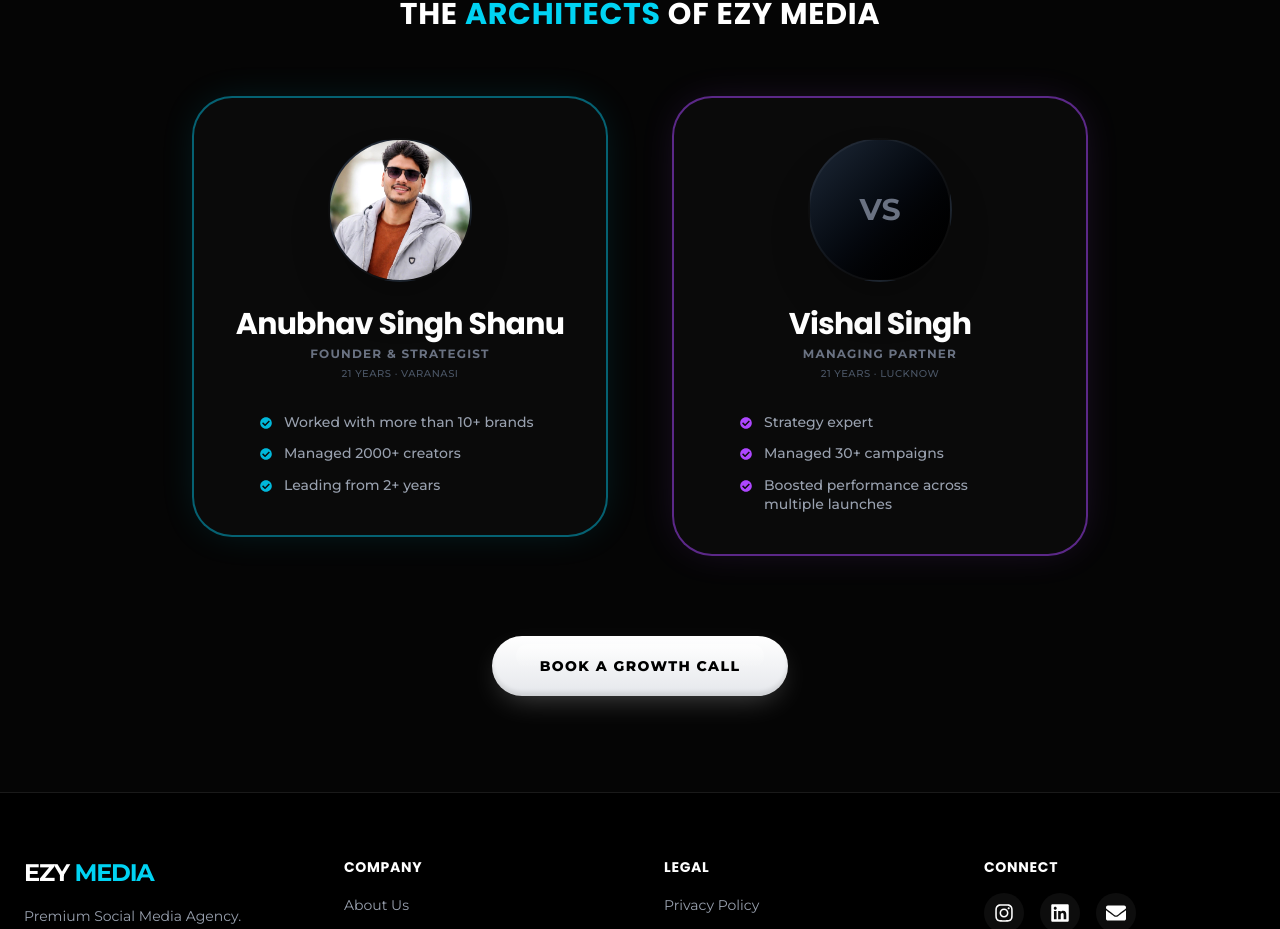
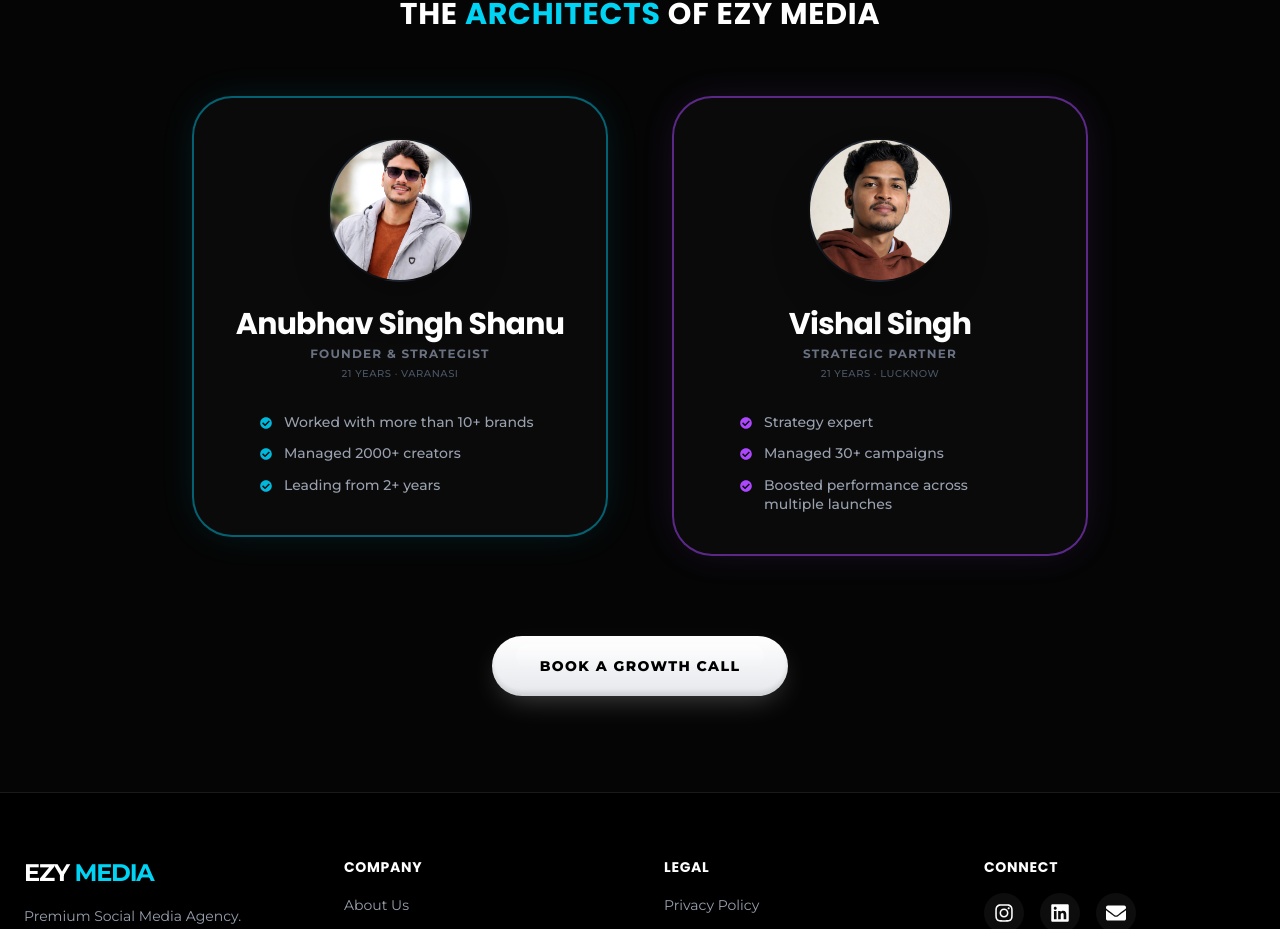
Before and after one commit to Anubhavsinghshanu/EZY-Media-Web, a Next.js app: page / in a window 1280 px wide. Shown: the part 9391-10320 px from the top of the page. Built offline with nearby package versions, Linux system fonts and the light colour scheme.

Commit message:
Update Vishal Singh to Strategic Partner with new profile image

```diff
--- a/src/components/Leadership.tsx
+++ b/src/components/Leadership.tsx
@@ -21,10 +21,10 @@
     },
     {
         name: "Vishal Singh",
-        role: "Managing Partner",
+        role: "Strategic Partner",
         meta: "21 Years · Lucknow",
-        initials: "VS",
-        type: "initials",
+        image: "/assets/partner_vishal.jpg",
+        type: "image",
         borderColor: "border-purple-500/50",
         shadowColor: "shadow-[0_0_40px_-10px_rgba(168,85,247,0.2)]",
         points: [
@@ -60,7 +60,6 @@
                             {/* Profile Visual */}
                             <div className="mb-6 shrink-0 relative">
                                 <div className="w-32 h-32 md:w-36 md:h-36 rounded-full overflow-hidden shadow-2xl border-2 border-white/5 relative bg-gradient-to-br from-gray-800 to-black flex items-center justify-center">
-                                    {leader.type === 'image' ? (
                                     <Image
                                         src={leader.image || ''}
                                         alt={leader.name}
@@ -68,9 +67,6 @@
                                         height={144}
                                         className="w-full h-full object-cover filter contrast-[1.05]"
                                     />
-                                    ) : (
-                                        <span className="text-3xl font-bold text-gray-500">{leader.initials}</span>
-                                    )}
                                 </div>
                             </div>
 
```
Also changed, not shown: public/assets/partner_vishal.jpg (added). Lines whose indentation alone changed are shown as unchanged.
